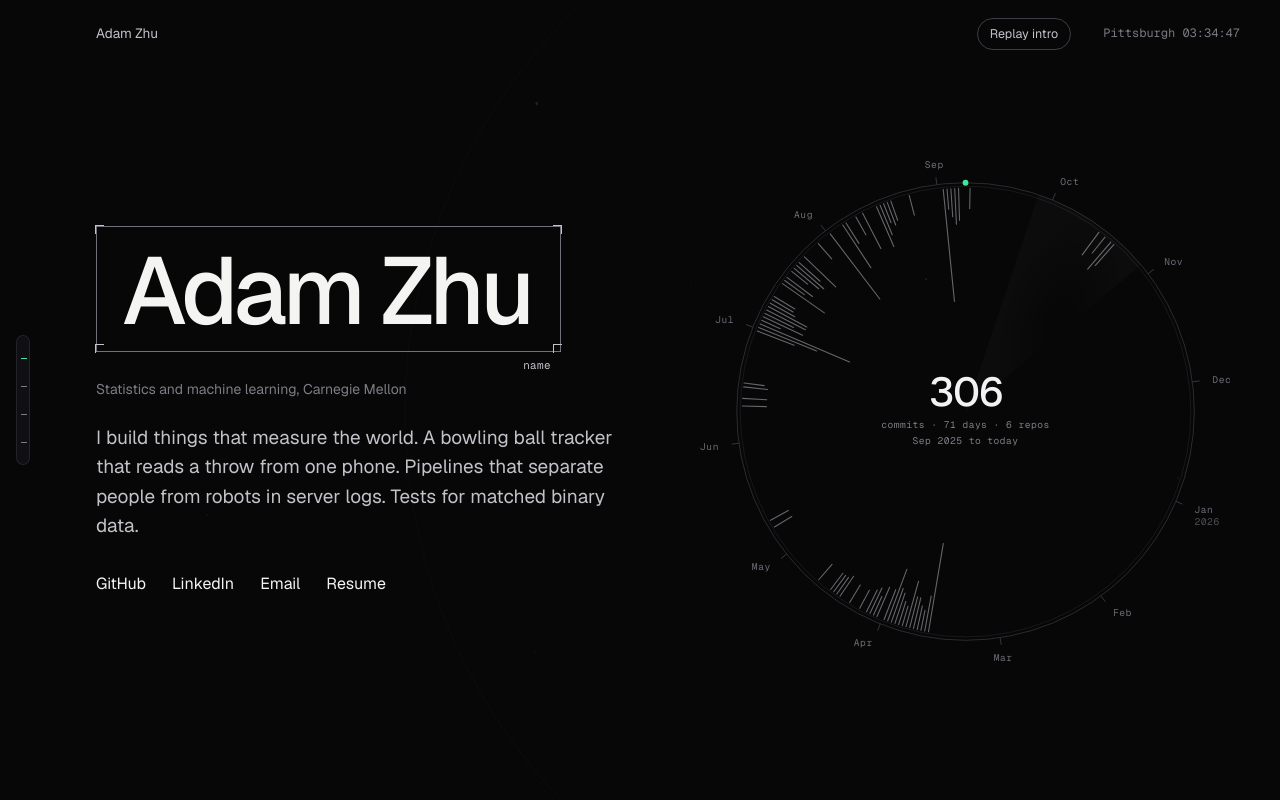
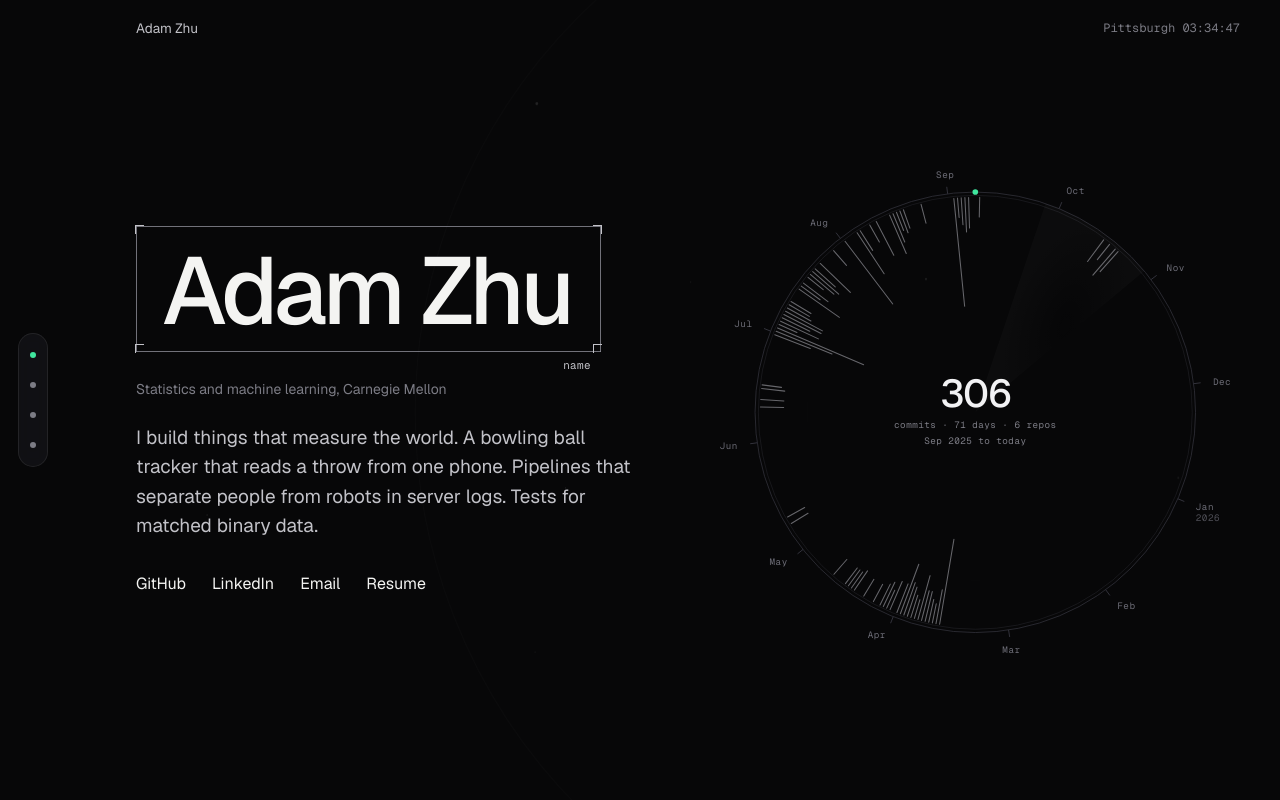
Before and after one commit to adam-zhu1/adam-zhu1.github.io, a React (Vite) app: page / in a window 1280 px wide. Shown: the top 800 px of the page. Built offline with nearby package versions, Linux system fonts and the light colour scheme.

Commit message:
Make the index a column of dots with a fixed pill and pop-out labels; drop the replay button
Combines:
- Make the index a column of dots, each opening on its own hover; drop the replay button
- Keep the index pill fixed; the hovered label pops out beside it

```diff
--- a/src/App.tsx
+++ b/src/App.tsx
@@ -108,13 +108,14 @@ export default function App() {
 
       <nav className="idx" aria-label="Sections">
         {SECTIONS.map(s => (
-          <a key={s.id} href={`#${s.id}`} className={cur === s.id ? "cur" : ""}><i />{s.label}</a>
+          <a key={s.id} href={`#${s.id}`} className={cur === s.id ? "cur" : ""} aria-current={cur === s.id ? "true" : undefined}>
+            <i aria-hidden="true" /><span>{s.label}</span>
+          </a>
         ))}
       </nav>
 
       <div className="bar">
         <span>Adam Zhu</span>
-        <button className="replay" type="button" onClick={runIntro}>Replay intro</button>
         <span className="clock">Pittsburgh {clock}</span>
       </div>
 
--- a/src/index.css
+++ b/src/index.css
@@ -31,31 +31,37 @@ a { color: inherit; }
 
 /* ---------- shell ---------- */
 .site { position: relative; z-index: 1; }
-.wrap { max-width: 1360px; margin: 0 auto; padding: 0 40px 0 96px; }
+.wrap { max-width: 1360px; margin: 0 auto; padding: 0 40px 0 var(--rail, 136px); }
 section.sec { min-height: 100vh; display: flex; flex-direction: column; justify-content: safe center; padding: 88px 0 64px; scroll-margin-top: 72px; }
 
-.bar { position: fixed; left: 0; right: 0; top: 0; z-index: 30; display: flex; justify-content: space-between; align-items: center; gap: 16px; padding: 18px 40px 18px 96px; font-size: 13.5px; color: var(--ink2); pointer-events: none; }
+.bar { position: fixed; left: 0; right: 0; top: 0; z-index: 30; display: flex; justify-content: space-between; align-items: center; gap: 16px; padding: 18px 40px 18px var(--rail, 136px); font-size: 13.5px; color: var(--ink2); pointer-events: none; }
 .bar > * { pointer-events: auto; }
 .bar .clock { font-family: var(--mono); font-size: 12px; color: var(--mute); font-variant-numeric: tabular-nums; }
 .bar .replay { font: inherit; font-size: 12.5px; color: var(--ink2); background: none; border: 1px solid var(--line2); padding: 5px 12px; border-radius: 999px; cursor: pointer; margin-left: auto; margin-right: 16px; }
 .bar .replay:hover { color: var(--ink); border-color: var(--ink2); }
 .bar .replay:focus-visible, .idx a:focus-visible, .ctl button:focus-visible { outline: 2px solid var(--mint); outline-offset: 2px; }
 
-/* ---------- index pill ---------- */
-.idx { position: fixed; left: 16px; top: 50%; transform: translateY(-50%); z-index: 40;
+/* ---------- the index: a slim pill of dots. The pill never resizes; the label
+   you point at pops out beside it, so only one item ever opens. ---------- */
+.idx { position: fixed; left: 18px; top: 50%; transform: translateY(-50%); z-index: 40;
+  display: flex; flex-direction: column; align-items: center; gap: 12px;
+  width: 30px; padding: 12px 0; border-radius: 999px;
   background: rgba(22,22,26,.72); backdrop-filter: blur(14px); -webkit-backdrop-filter: blur(14px);
-  border: 1px solid rgba(255,255,255,.08); border-radius: 999px; padding: 14px 0;
-  display: flex; flex-direction: column; gap: 12px; width: 14px; overflow: hidden;
-  transition: width .26s cubic-bezier(.4,0,.2,1), padding .26s cubic-bezier(.4,0,.2,1); }
-.idx:hover, .idx:focus-within { width: 150px; padding: 14px; }
-.idx a { display: flex; align-items: center; gap: 12px; text-decoration: none; color: var(--mute); font-size: 13.5px; line-height: 16px; height: 16px; white-space: nowrap; padding-left: 4px; transition: padding .26s cubic-bezier(.4,0,.2,1), color .2s; }
-.idx:hover a, .idx:focus-within a { padding-left: 0; }
-.idx i { flex: none; width: 6px; height: 1px; background: var(--mute); transition: background .2s; }
+  border: 1px solid rgba(255,255,255,.08); }
+.idx a { position: relative; display: grid; place-items: center; width: 22px; height: 18px;
+  color: var(--mute); text-decoration: none; transition: color .2s; }
+.idx i { width: 6px; height: 6px; border-radius: 50%; background: currentColor; transition: background .2s, transform .2s; }
+.idx a:hover, .idx a:focus-visible { color: var(--ink); }
+.idx a:hover i { transform: scale(1.25); }
 .idx a.cur { color: var(--ink); }
 .idx a.cur i { background: var(--mint); }
-.idx span { opacity: 0; transition: opacity .2s .06s; }
-.idx:hover span, .idx:focus-within span { opacity: 1; }
-.idx a:hover { color: var(--ink); }
+.idx span { position: absolute; left: calc(100% + 14px); top: 50%; white-space: nowrap;
+  transform: translateY(-50%) translateX(-6px); opacity: 0; pointer-events: none;
+  font-size: 12.5px; line-height: 1; color: var(--ink);
+  background: rgba(22,22,26,.86); backdrop-filter: blur(14px); -webkit-backdrop-filter: blur(14px);
+  border: 1px solid rgba(255,255,255,.09); border-radius: 999px; padding: 6px 12px;
+  transition: opacity .18s linear, transform .24s cubic-bezier(.22,1,.36,1); }
+.idx a:hover span, .idx a:focus-visible span { opacity: 1; transform: translateY(-50%) translateX(0); }
 
 /* ---------- the frame ---------- */
 .win { position: relative; }
@@ -217,16 +223,18 @@ footer { padding: 70px 0 40px; font-size: 12.5px; color: var(--mute); display: f
 
 @media (max-width: 1180px) { .proj { grid-template-columns: 1fr } .nums { grid-template-columns: repeat(3,1fr) } }
 @media (max-width: 980px) {
-  .wrap { padding-left: 64px; padding-right: 24px }
-  .bar { padding-left: 64px; padding-right: 24px; font-size: 12.5px; white-space: nowrap }
+  :root { --rail: 62px }
+  .wrap { padding-right: 24px }
+  .bar { padding-right: 24px; font-size: 12.5px; white-space: nowrap }
+  .idx { left: 12px }
   .bar .replay { margin-right: 12px; padding: 4px 10px; font-size: 11.5px }
   .proj.soon, .hero .grid1 { grid-template-columns: 1fr }
   .wheel { max-width: 420px; margin: 24px auto 0 }
 }
 @media (max-width: 560px) {
-  .wrap { padding-left: 52px; padding-right: 18px }
-  .bar { padding-left: 52px; padding-right: 18px }
-  .bar .replay { display: none }
+  :root { --rail: 52px }
+  .wrap { padding-right: 18px }
+  .bar { padding-right: 18px }
   .nums { grid-template-columns: repeat(2, 1fr) }
 }
 @media (prefers-reduced-motion: reduce) {
```
